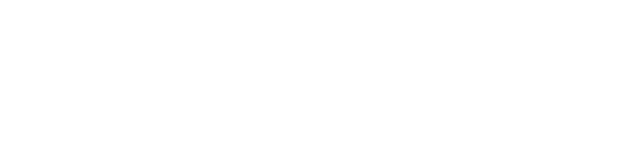
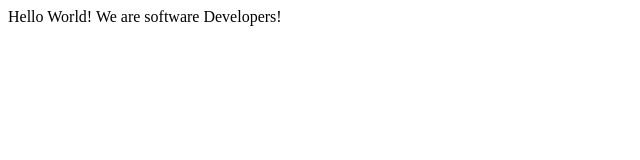
Before and after one commit to themathematcs/collaboration_microverse, a plain HTML site: page index.html in a window 1280 px wide. Shown: the whole page, without its empty margins (0-640 px from the left). Drawn offline with Linux system fonts and the light colour scheme.

Commit message:
index.html updated

```diff
--- a/index.html
+++ b/index.html
@@ -7,6 +7,7 @@
   </head>
 
   <body>
+    Hello World! We are software Developers!
     <script src="https://cdn.freecodecamp.org/testable-projects-fcc/v1/bundle.js"></script>
 
     <!--
```
